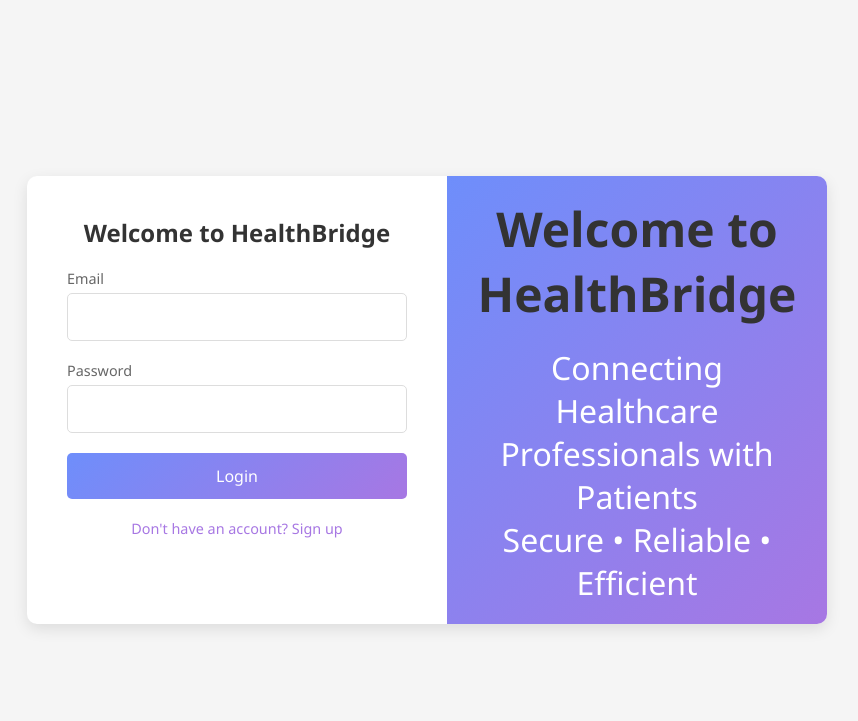
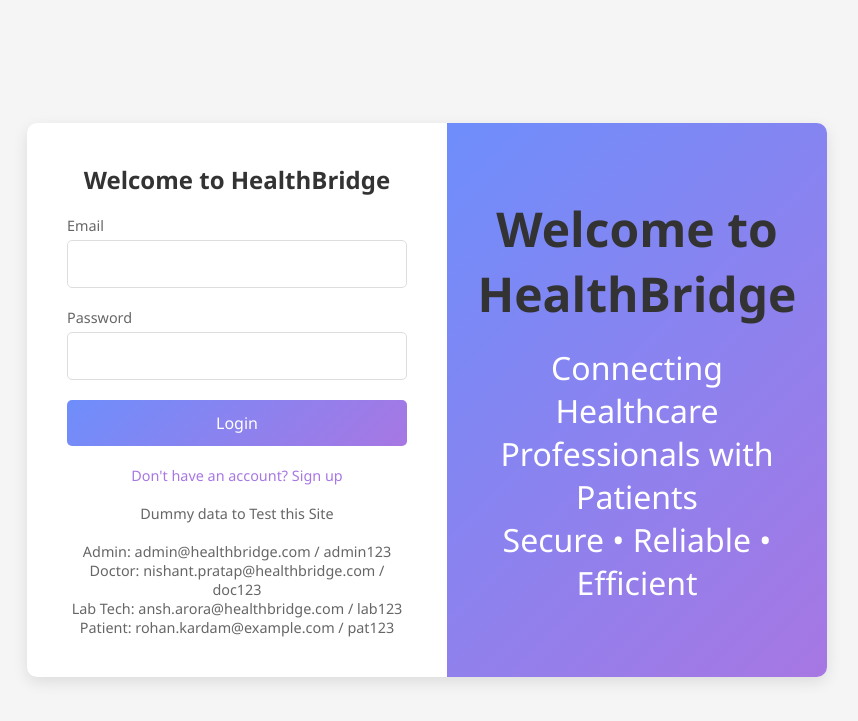
Before and after one commit to Nishant232/Healthbridge, a Flask app: page / in a window 1280 px wide. Shown: the top 721 px of the page, without its empty margins (213-1071 px from the left). Run offline with Flask 3, Linux system fonts and the light colour scheme.

Commit message:
Update login.html

```diff
--- a/templates/login.html
+++ b/templates/login.html
@@ -168,7 +168,18 @@
                 </div>
                 <div class="form-footer">
                     <a href="#" id="showSignup">Don't have an account? Sign up</a>
+                    <br><br>
+                    Dummy data to Test this Site
+                    <br><br>
+                    Admin: admin@healthbridge.com / admin123
+                    <br>
+                    Doctor: nishant.pratap@healthbridge.com / doc123
+                    <br>
+                    Lab Tech: ansh.arora@healthbridge.com / lab123
+                    <br>
+                    Patient: rohan.kardam@example.com / pat123
                 </div>
+
             </form>
 
             <!-- Signup Form - Updated IDs to match login.js -->
```
